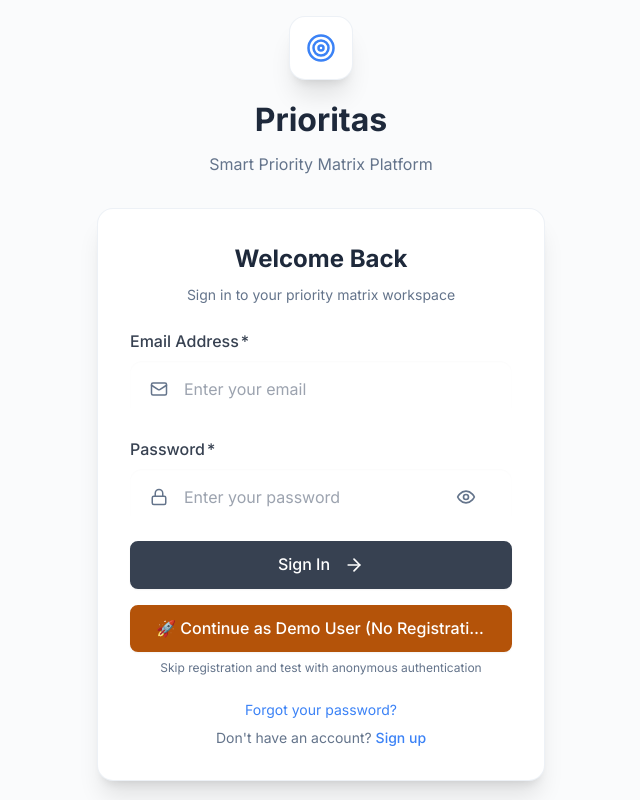
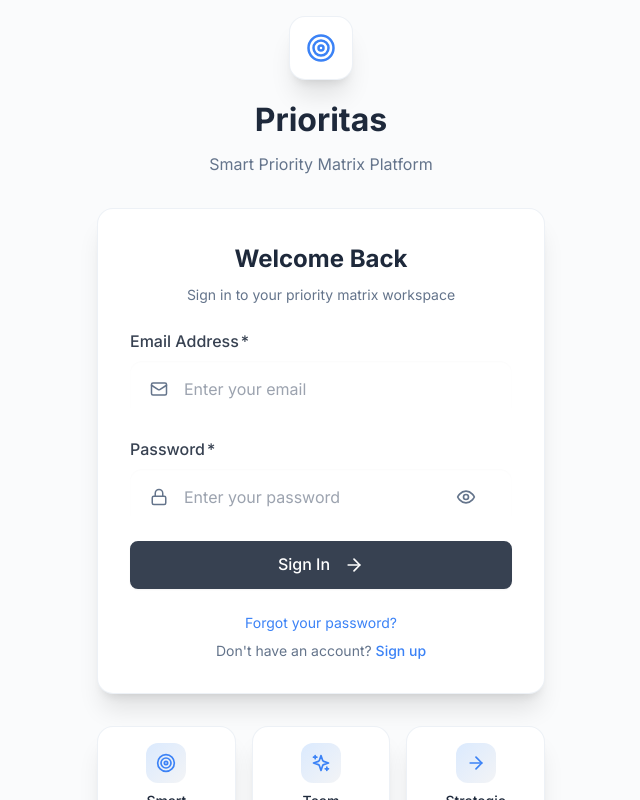
Before and after one commit to irieemon/design-matrix-app, a React (Vite) app: page / in a window 1280 px wide. Shown: the top 800 px of the page, without its empty margins (319-959 px from the left). Built offline with nearby package versions, Linux system fonts and the light colour scheme; no server answers.

Commit message:
feat: remove demo user button from login screen
- Remove 'Continue as Demo User' button and associated functionality
- Clean up login interface to show only standard auth options
- Users must now sign up or sign in with real credentials

```diff
--- a/src/components/auth/AuthScreen.tsx
+++ b/src/components/auth/AuthScreen.tsx
@@ -438,74 +438,6 @@ const AuthScreen: React.FC<AuthScreenProps> = ({ onAuthSuccess }) => {
             </Button>
           </form>
 
-          {/* Demo Mode - For Testing */}
-          {mode === 'login' && (
-            <div className="mt-4 text-center">
-              <Button
-                type="button"
-                onClick={async () => {
-                  try {
-                    setLoading(true)
-                    setError(null)
-                    logger.info('🎭 Signing in as anonymous demo user...')
-
-                    // Use Supabase anonymous authentication
-                    const { data, error: anonError } = await supabase.auth.signInAnonymously()
-
-                    if (anonError) {
-                      logger.error('❌ Anonymous sign-in failed:', anonError)
-                      setError(`Demo user sign-in failed: ${anonError.message}`)
-                      setLoading(false)
-                      return
-                    }
-
-                    if (!data.user) {
-                      logger.error('❌ No user returned from anonymous sign-in')
-                      setError('Demo user sign-in failed: No user returned')
-                      setLoading(false)
-                      return
-                    }
-
-                    logger.info('✅ Anonymous user signed in:', {
-                      id: data.user.id,
-                      isAnonymous: data.user.is_anonymous,
-                      createdAt: data.user.created_at
-                    })
-
-                    // Create user object with Supabase anonymous user data
-                    const demoUser = {
-                      id: data.user.id, // Real Supabase user ID
-                      email: 'demo@example.com',
-                      full_name: 'Demo User',
-                      is_anonymous: true,
-                      created_at: data.user.created_at,
-                      updated_at: new Date().toISOString()
-                    }
-
-                    logger.info('✅ Demo user authenticated successfully with Supabase session')
-                    onAuthSuccess(demoUser)
-                    // Note: Don't set loading=false here - let the auth flow handle UI transition
-                  } catch (err) {
-                    logger.error('❌ Demo user error:', err)
-                    setError(`Demo user failed: ${err instanceof Error ? err.message : 'Unknown error'}`)
-                    setLoading(false)
-                  }
-                }}
-                data-testid="auth-demo-button"
-                disabled={loading}
-                variant="warning"
-                size="lg"
-                fullWidth={true}
-                animated={true}
-              >
-                {loading ? '🔄 Signing in...' : '🚀 Continue as Demo User (No Registration Required)'}
-              </Button>
-              <p className="text-xs text-slate-500 mt-2">
-                Skip registration and test with anonymous authentication
-              </p>
-            </div>
-          )}
-
           {/* Footer Links */}
           <div className="mt-6 text-center text-sm">
             {mode === 'login' && (
```
